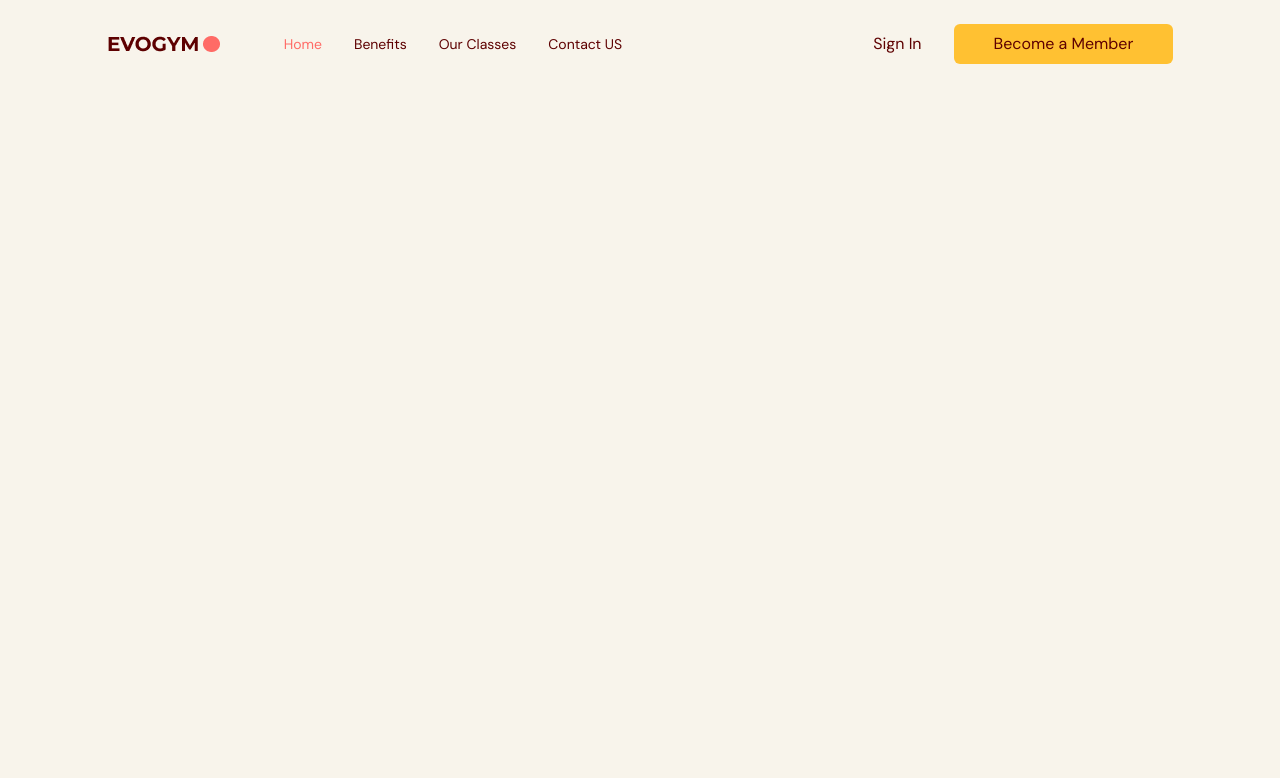
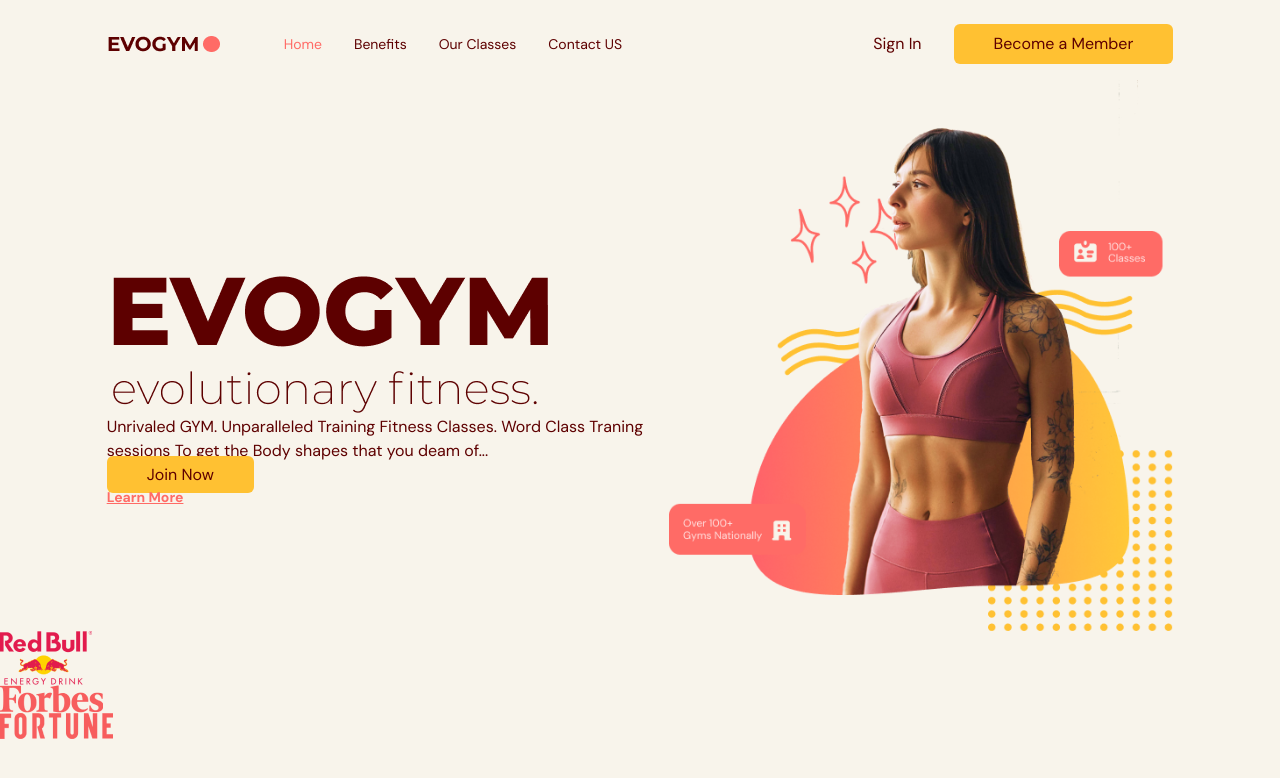
Before and after one commit to lahiruSanjeewa2971/Typescript_fitness_app, a React (Vite) app: page / in a window 1280 px wide. Shown: the top 778 px of the page. Built offline with nearby package versions, Linux system fonts and the light colour scheme.

Commit message:
Home page updates

```diff
--- a/src/App.tsx
+++ b/src/App.tsx
@@ -1,6 +1,7 @@
 import { useEffect, useState } from "react";
 import Navbar from "./scenes/navbar";
 import { SelectedPage } from "@/shared/types";
+import Home from "./scenes/home";
 
 function App() {
   const [selectedPage, setSelectedPage] = useState(SelectedPage.Home);
@@ -22,6 +23,8 @@
   return (
     <div className="app bg-gray-20">
       <Navbar selectedPage={selectedPage} setSelectedPage={setSelectedPage} isToOfPage={isToOfPage} />
+
+      <Home setSelectedPage={setSelectedPage}/>
     </div>
   );
 }
--- /dev/null
+++ b/src/scenes/home/index.tsx
@@ -0,0 +1,74 @@
+import useMediaQuery from "@/hooks/useMediaQuery";
+import { SelectedPage } from "@/shared/types";
+import ActionButton from "@/shared/ActionButton";
+import HomePageText from "@/assets/HomePageText.png";
+import HomePageGraphic from "@/assets/HomePageGraphic.png";
+import SponsorRedBull from "@/assets/SponsorRedBull.png";
+import SponsorForbes from "@/assets/SponsorForbes.png";
+import SponsorFortune from "@/assets/SponsorFortune.png";
+import AnchorLink from "react-anchor-link-smooth-scroll";
+import { div } from "framer-motion/client";
+
+type Props = {
+  setSelectedPage: (value: SelectedPage) => void;
+};
+
+const Home = ({ setSelectedPage }: Props) => {
+  const isAboveMediumScreen = useMediaQuery("(min-width: 1060px)");
+  return (
+    <section id="home" className="gap-16 bg-gray-20 py-20 md:w-full md:pb-0">
+      {/* MAIN HEADER AND IMAGE */}
+      <div className="md:flex mx-auto w-5/6 items-center justify-center md:h-5/6">
+        {/* MAIN HEADER */}
+        <div className="z-10 mt-32 md:basis-3/5">
+          {/* HEADINGS */}
+          <div className="md:-mt-20">
+            <div className="relative">
+              <div>
+                <img alt="home-page-text" src={HomePageText} />
+              </div>
+            </div>
+            <p>
+              Unrivaled GYM. Unparalleled Training Fitness Classes. Word Class
+              Traning sessions To get the Body shapes that you deam of...
+            </p>
+          </div>
+
+          {/* ACTIONS */}
+          <div>
+            <ActionButton setSelectedPage={setSelectedPage}>
+              Join Now
+            </ActionButton>
+            <AnchorLink
+              className="text-sm font-bold text-primary-500 underline hover:text-secondary-500"
+              onClick={() => setSelectedPage(SelectedPage.ContactUs)}
+              href={`#${SelectedPage.ContactUs}`}
+            >
+              <p>Learn More</p>
+            </AnchorLink>
+          </div>
+        </div>
+
+        {/* IMAGE */}
+        <div>
+          <img alt="home-pageGraphic" src={HomePageGraphic} />
+        </div>
+      </div>
+
+      {/* SPONSORS */}
+      {isAboveMediumScreen && (
+        <div>
+          <div>
+            <div>
+              <img alt="redbull-sponsor" src={SponsorRedBull} />
+              <img alt="forbes-sponsor" src={SponsorForbes} />
+              <img alt="fortune-sponsor" src={SponsorFortune} />
+            </div>
+          </div>
+        </div>
+      )}
+    </section>
+  );
+};
+
+export default Home;
```
